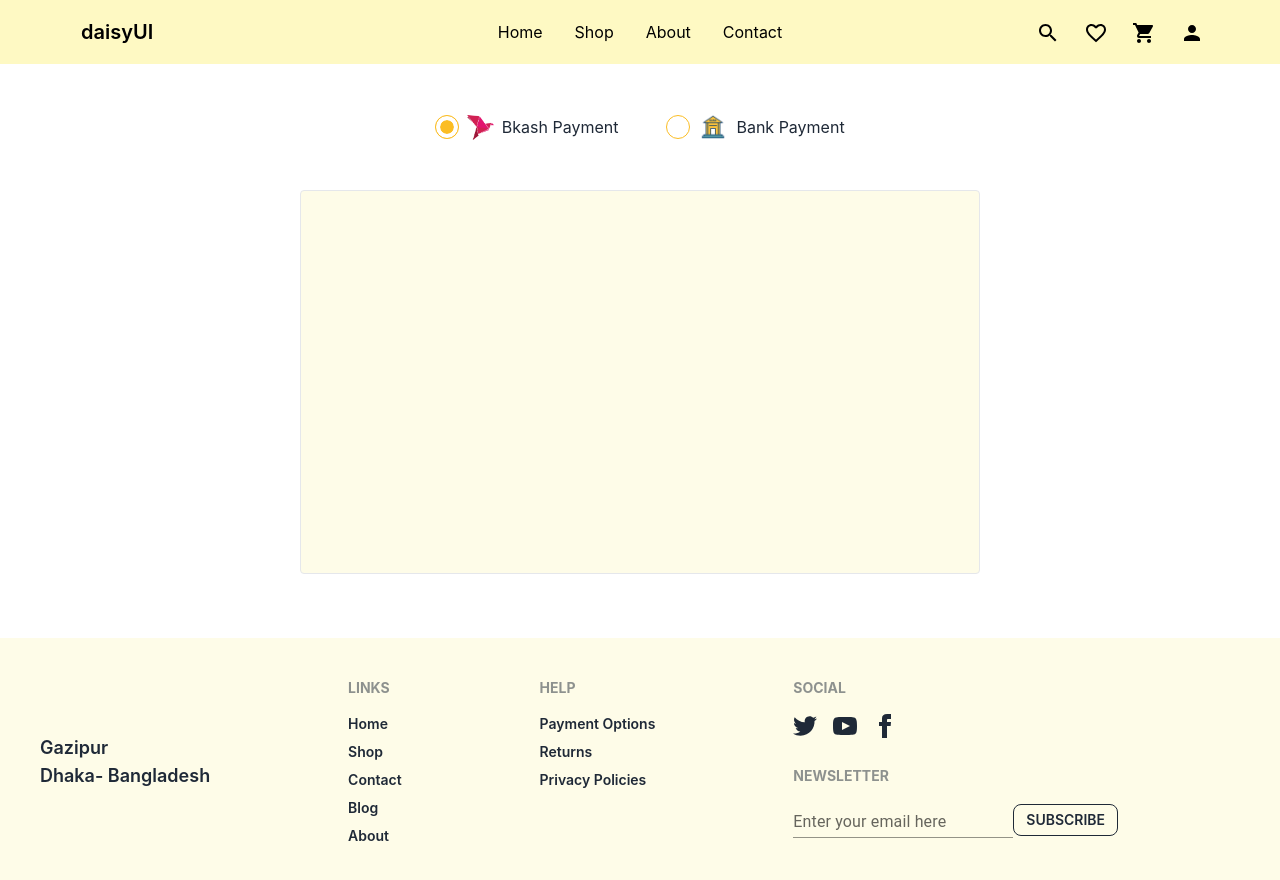
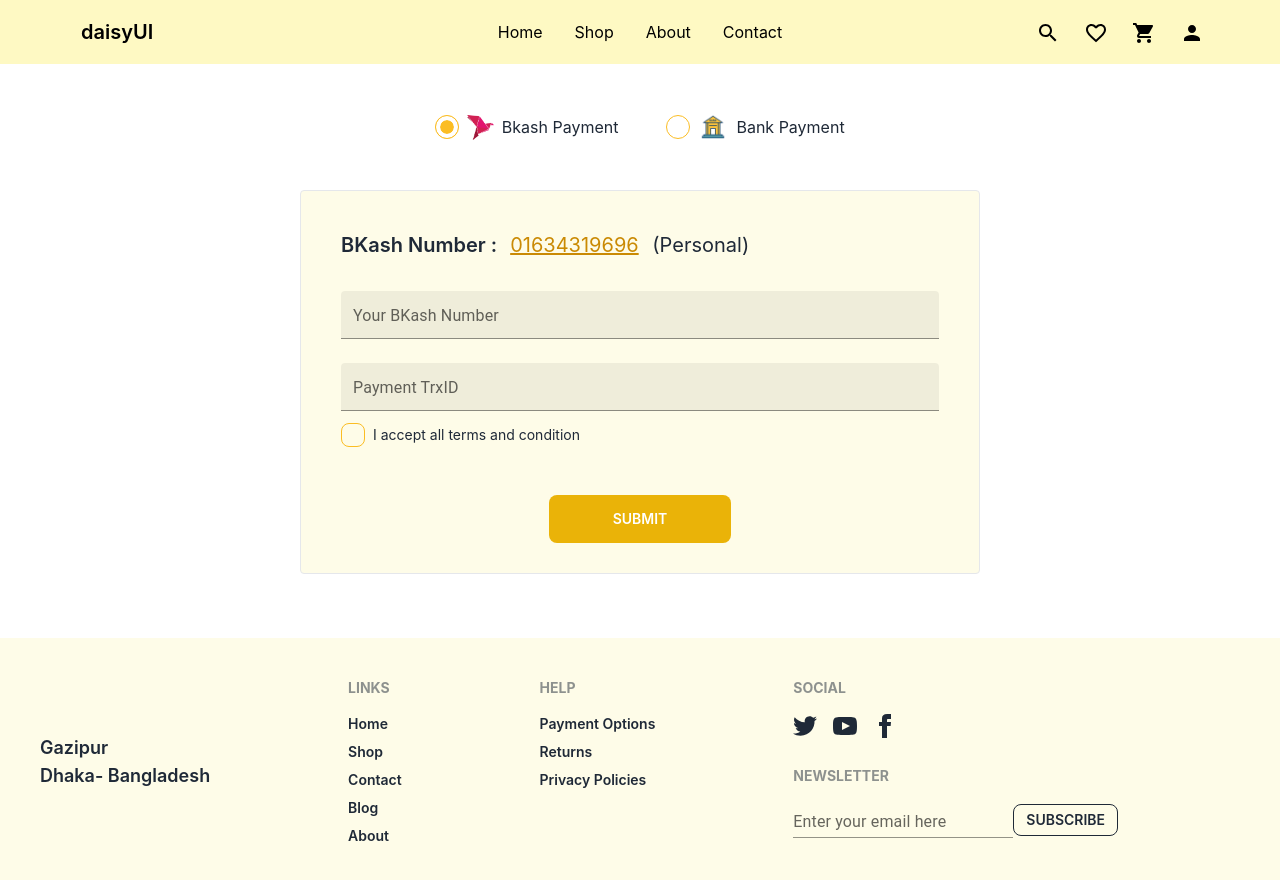
Before and after one commit to SanyFaysal/ecommerce-client, a React (Create React App) app: page /payment in a window 1280 px wide. Shown: the top 880 px of the page. Built offline with nearby package versions, Linux system fonts and the light colour scheme.

Commit message:
add:bkash payment

```diff
--- a/src/components/Pages/Payment/BkashPayment.js
+++ b/src/components/Pages/Payment/BkashPayment.js
@@ -1,8 +1,47 @@
+import { TextField } from '@mui/material';
 import React from 'react';
 
 const BkashPayment = () => {
   return (
-    <div className="w-[85vh] rounded h-96 mx-auto border bg-yellow-50"></div>
+    <div className="w-[85vh] rounded h-96 mx-auto border bg-yellow-50">
+      <div className="m-10">
+        <h1 className="font- text-xl mt-4 mb-8 ">
+          <span className="font-semibold"> BKash Number : </span>
+          <span className="text-yellow-600 underline mx-2">
+            01634319696
+          </span>{' '}
+          (Personal)
+        </h1>
+        <TextField
+          id="outlined-basic"
+          label="Your BKash Number"
+          variant="filled"
+          size="small"
+          className="w-full"
+        />
+        <div className="my-6"></div>
+        <TextField
+          id="outlined-basic"
+          size="small"
+          className="w-full"
+          label="Payment TrxID"
+          variant="filled"
+        />
+        <div className="form-control mt-3">
+          <label className=" flex items-center">
+            <input type="checkbox" className="checkbox checkbox-warning" />
+            <span className="label-text my-auto ml-2">
+              I accept all terms and condition{' '}
+            </span>
+          </label>
+        </div>
+        <div className="flex justify-center">
+          <button className=" bg-yellow-500 btn mx-auto inline-block px-16 rounded-lg hover:bg-yellow-500 my-12 border-none">
+            Submit
+          </button>
+        </div>
+      </div>
+    </div>
   );
 };
 
```
